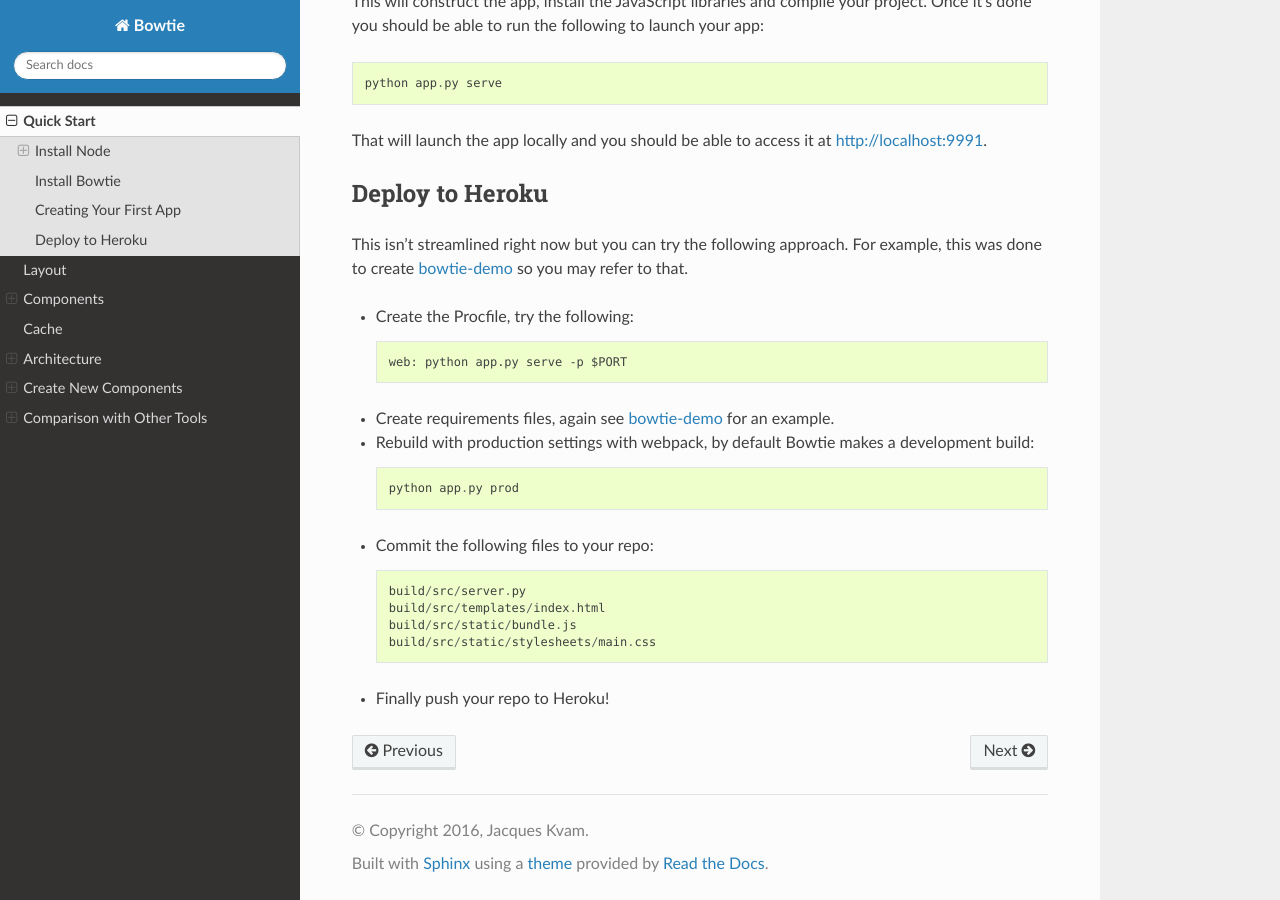
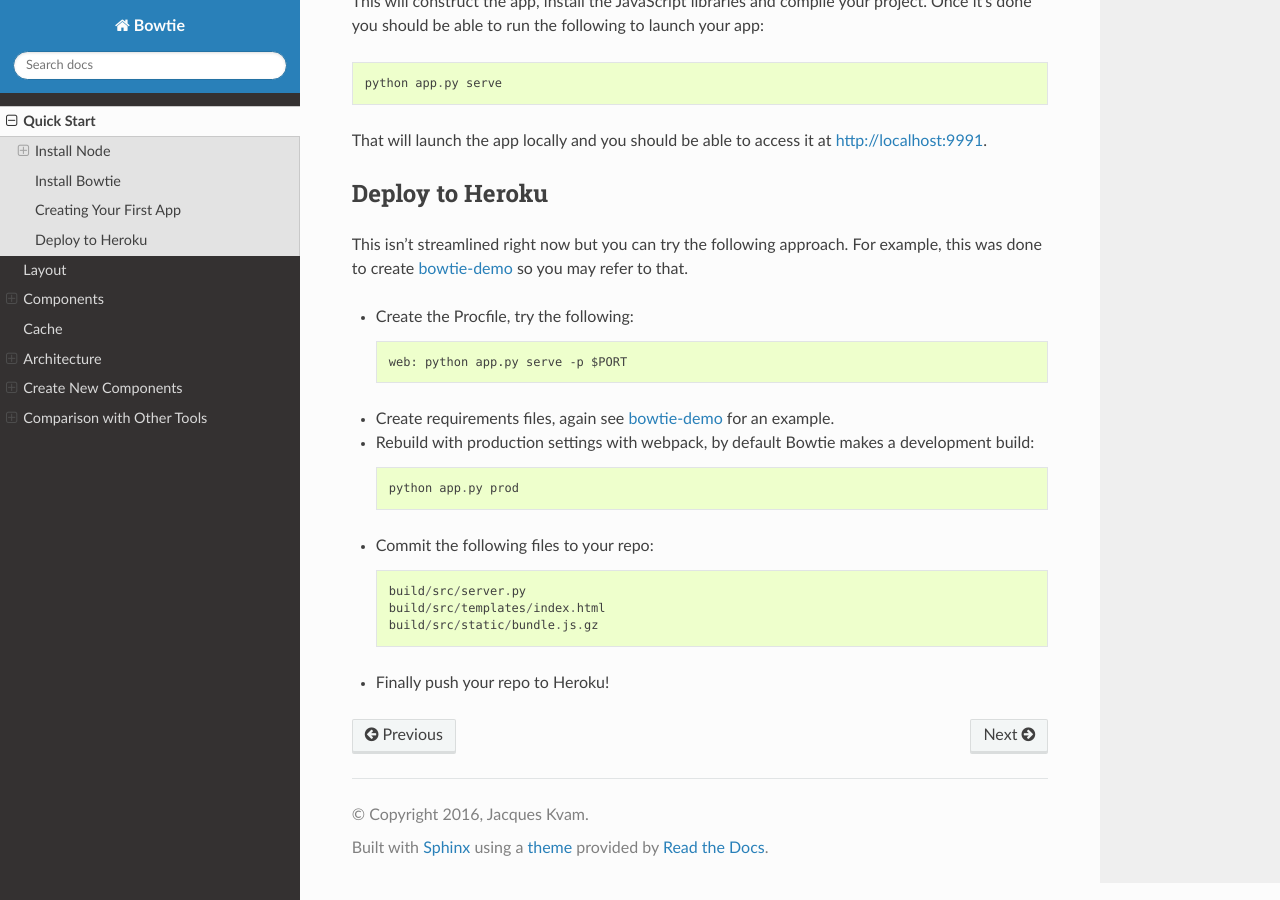
Before and after one commit to jwkvam/bowtie, a Sphinx documentation site: the page built from doc/quickstart.rst, in a window 1280 px wide and 900 px high, scrolled down 2698 px. Built offline with Sphinx 7.4.7 and the Read the Docs theme 2.0.0, drawn with Linux system fonts in a browser that asks for light colours; pages that are not in the unit, such as notebooks, are missing from menus.

Commit message:
doc updates (#105)

```diff
--- a/doc/quickstart.rst
+++ b/doc/quickstart.rst
@@ -136,13 +136,12 @@
 * Create requirements files, again see `bowtie-demo <https://github.com/jwkvam/bowtie-demo/>`_ for an example.
 * Rebuild with production settings with webpack, by default Bowtie makes a development build::
 
-      python app.py prod
+    python app.py prod
 
 * Commit the following files to your repo::
 
-      build/src/server.py
-      build/src/templates/index.html
-      build/src/static/bundle.js
-      build/src/static/stylesheets/main.css
+    build/src/server.py
+    build/src/templates/index.html
+    build/src/static/bundle.js.gz
 
 * Finally push your repo to Heroku!
```
Also changed, not shown: 1 other file.
